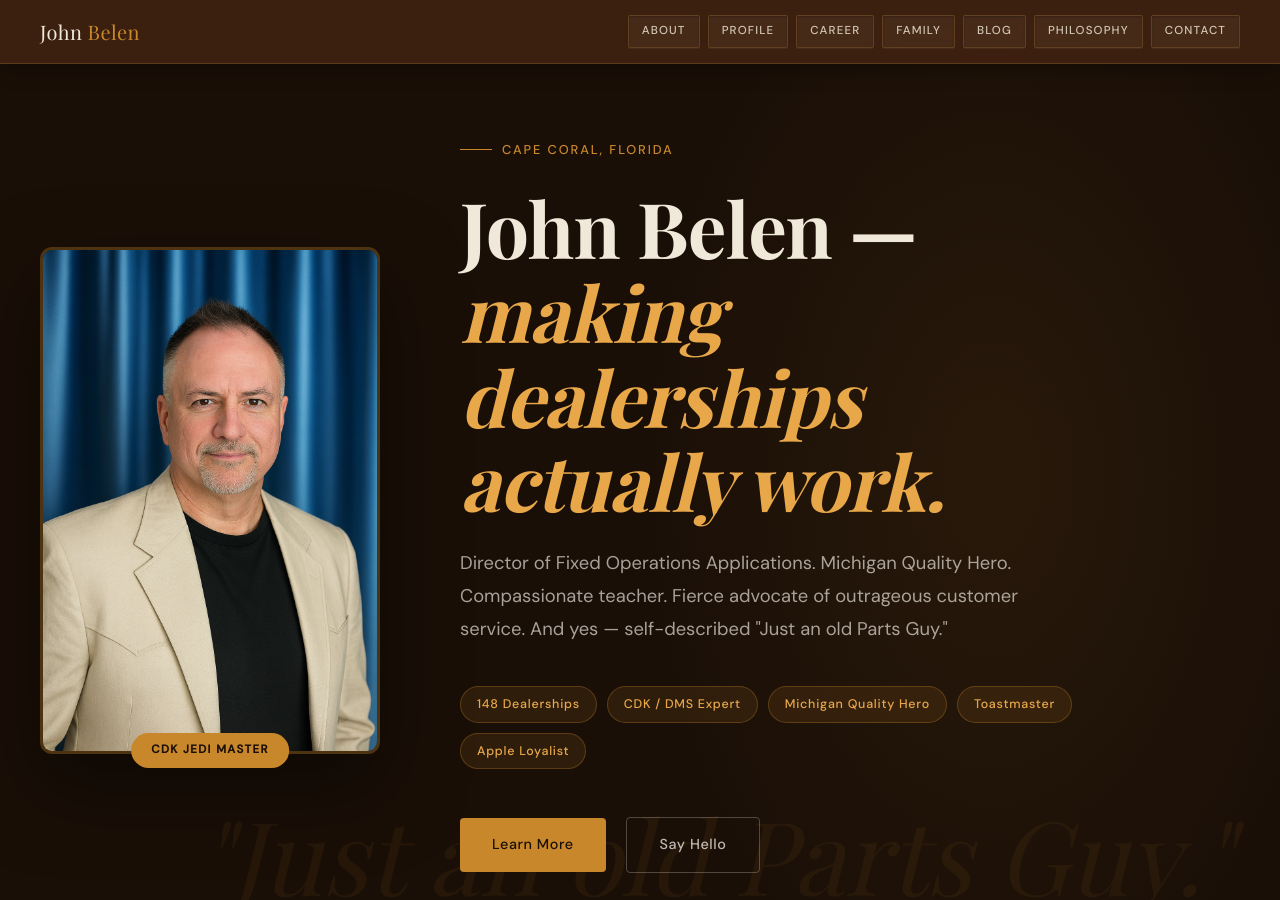
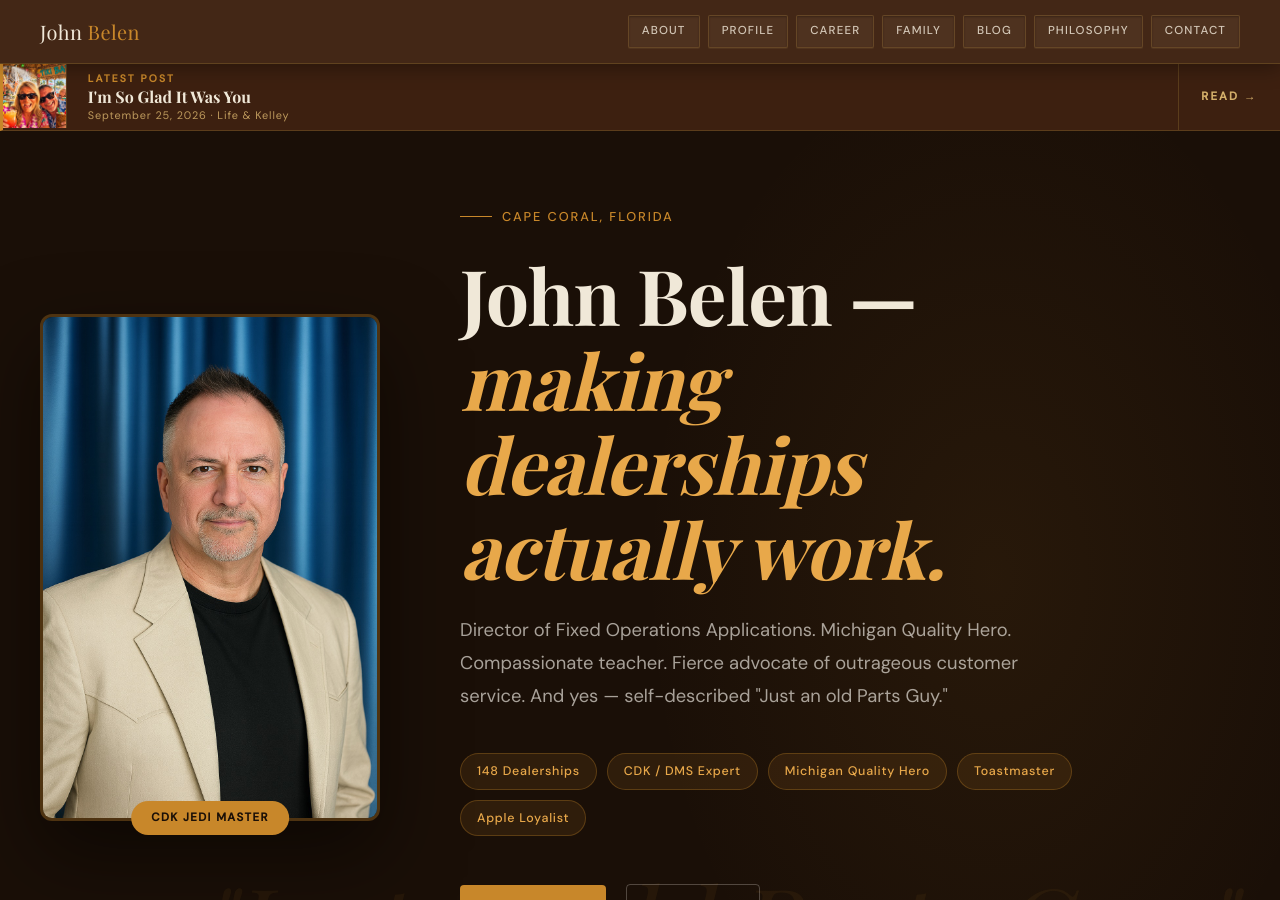
Before and after one commit to iMacDude/thebelens.com, a Jekyll site: the page built from index.html, in a window 1280 px wide and 900 px high. Built offline with Jekyll 4.4.1, drawn with Linux system fonts in a browser that asks for light colours; some web fonts are replaced; some of the changed text lies outside the part shown.

Commit message:
Fix stretched newspaper clipping, add latest-post banner, escape output
REGRESSION FIX — the clipping was stretched into a tall smear

My previous commit added width="2000" height="1080" to the clipping for
layout-shift prevention, but did not add height:auto to its inline style.
The literal height attribute then fought width:100% and forced a fixed
1080px height. Entirely my fault, introduced in ee02821.

height:auto is now in .clipping img with a comment explaining why it is
load-bearing. The width/height attributes are for aspect-ratio reservation
only; without height:auto they distort the image.

RE-ARRANGED — the clipping was unreadable regardless of the stretch

It sat in the right column of .about-grid (1fr 1fr inside a 900px
.section-inner, 5rem gap) — roughly 410px wide. A 2000px-wide newspaper
page scaled to 410px renders body text about 2px tall.

Moved out of the sidebar to full section width below the grid: 898px
measured, a 2.2x increase, and the Honors line is legible. Now a proper
<figure>/<figcaption>, wrapped in a link to the full-size file so it can
actually be read, with an explicit aria-label and a longer alt that
includes the text of the award mention. Verified rendered aspect ratio
1.852 against natural 1.852, and no horizontal overflow at 1280px.

LATEST-POST BANNER

Mirrors footprintsoffrank.com: thumbnail, label, title, date and category,
sitting directly under the fixed 64px nav. Fully guarded — no posts, or a
post without an image, both degrade cleanly instead of emitting a broken
<img>, which is the exact failure that shipped 404 heroes on three posts.
Hero top padding trimmed so the banner does not double the gap. On mobile
the CTA drops and the title wraps.

This does not duplicate the existing 3-card blog grid further down the
page; it is a top-of-page shortcut, same arrangement as Frank's site.

ESCAPING — unescaped Liquid output produced invalid HTML

Category "Life & Kelley" emitted a bare ampersand. Liquid does not escape
by default. Added | escape to every title, category and alt interpolation
in index.html, blog/index.html and _layouts/post.html. A full scan of the
build now shows zero bare ampersands outside the Google Fonts URL.
Also fixed two hardcoded bare & in the career timeline.

Co-Authored-By: Claude Opus 5 <noreply@anthropic.com>
Claude-Session: https://claude.ai/code/session_01HarKFqoSXxhnrSQ6VurEYZ

```diff
--- a/blog/index.html
+++ b/blog/index.html
@@ -42,10 +42,10 @@ description: "Thoughts from the field. 25+ years of dealerships, technology, tea
     <a class="post-entry" href="{{ post.url | relative_url }}">
       <div>
         <div class="post-entry-date">{{ post.date | date: "%b %-d, %Y" }}</div>
-        {% if post.category %}<div class="post-entry-category">{{ post.category }}</div>{% endif %}
+        {% if post.category %}<div class="post-entry-category">{{ post.category | escape }}</div>{% endif %}
       </div>
       <div>
-        <h2 class="post-entry-title">{{ post.title }}</h2>
+        <h2 class="post-entry-title">{{ post.title | escape }}</h2>
         {% if post.excerpt %}
         <div class="post-entry-excerpt">{{ post.excerpt | strip_html | truncate: 180 }}</div>
         {% endif %}
--- a/index.html
+++ b/index.html
@@ -604,6 +604,107 @@
   .nav-toggle.open span:nth-child(3) { transform: translateY(-7px) rotate(-45deg); }
 
   /* RESPONSIVE */
+
+  /* ── Newspaper clipping ─────────────────────────────────────────────
+     A wide document image. It previously lived in the ~410px right column
+     of .about-grid, where the newsprint rendered far too small to read. */
+  .clipping {
+    margin: 4rem 0 0;
+    max-width: 100%;
+  }
+  .clipping a {
+    display: block;
+    border-radius: 6px;
+    overflow: hidden;
+    box-shadow: 0 12px 40px rgba(15,30,46,0.18);
+    border: 1px solid var(--cream-mid);
+    transition: box-shadow 0.25s, transform 0.25s;
+  }
+  .clipping a:hover {
+    box-shadow: 0 18px 54px rgba(15,30,46,0.28);
+    transform: translateY(-2px);
+  }
+  .clipping img {
+    /* height:auto is load-bearing. The width/height attributes exist so the
+       browser can reserve the right box before the image loads (prevents
+       layout shift) — but without height:auto the literal height="1080"
+       fights width:100% and stretches the image into a tall smear. */
+    width: 100%;
+    height: auto;
+    display: block;
+  }
+  .clipping figcaption {
+    font-size: 0.78rem;
+    color: var(--text-muted);
+    margin-top: 0.9rem;
+    font-style: italic;
+    line-height: 1.6;
+  }
+  .clipping-zoom {
+    display: block;
+    margin-top: 0.4rem;
+    font-style: normal;
+    font-weight: 500;
+    letter-spacing: 0.06em;
+    text-transform: uppercase;
+    font-size: 0.7rem;
+    color: var(--amber);
+  }
+
+
+  /* ── Latest-post banner ─────────────────────────────────────────────
+     Thin strip directly beneath the fixed 64px nav, above the hero.
+     margin-top:64px clears the nav, which is position:fixed. */
+  .latest-banner {
+    margin-top: 64px;
+    display: flex;
+    align-items: stretch;
+    gap: 0;
+    text-decoration: none;
+    background: var(--mahogany);
+    border-bottom: 1px solid rgba(184, 148, 63, 0.25);
+    border-left: 3px solid var(--amber);
+    overflow: hidden;
+    transition: background 0.25s;
+  }
+  .latest-banner:hover { background: var(--mahogany-mid); }
+  .latest-banner:focus-visible { outline: 3px solid var(--amber); outline-offset: -3px; }
+  .latest-banner-thumb {
+    width: 64px; min-width: 64px; height: 64px;
+    object-fit: cover; display: block;
+    border-right: 1px solid rgba(184, 148, 63, 0.25);
+  }
+  .latest-banner-text {
+    display: flex; flex-direction: column; justify-content: center;
+    gap: 0.18rem; padding: 0.6rem 1.3rem; min-width: 0; flex: 1;
+  }
+  .latest-banner-label {
+    font-size: 0.65rem; letter-spacing: 0.2em; text-transform: uppercase;
+    font-weight: 600; color: var(--amber); line-height: 1;
+  }
+  .latest-banner-title {
+    font-family: 'Playfair Display', Georgia, serif;
+    font-weight: 700; font-size: 1rem; color: var(--cream); line-height: 1.25;
+    overflow: hidden; text-overflow: ellipsis; white-space: nowrap;
+  }
+  .latest-banner:hover .latest-banner-title { color: var(--white); }
+  .latest-banner-meta {
+    font-size: 0.68rem; letter-spacing: 0.08em; color: var(--brass-light);
+    line-height: 1; opacity: 0.85;
+  }
+  .latest-banner-cta {
+    display: flex; align-items: center; padding: 0 1.4rem; flex-shrink: 0;
+    font-size: 0.72rem; letter-spacing: 0.18em; text-transform: uppercase;
+    font-weight: 600; color: var(--brass-light);
+    border-left: 1px solid rgba(184, 148, 63, 0.25);
+    transition: color 0.25s;
+  }
+  .latest-banner:hover .latest-banner-cta { color: var(--amber-light); }
+
+  /* The hero pads 8rem off the top to clear the fixed nav. With the banner
+     sitting in that space, trim the hero so the gap does not double up. */
+  .latest-banner + .hero { padding-top: 4rem; min-height: calc(100vh - 128px); }
+
   @media (max-width: 768px) {
 
     /* NAV — hamburger */
@@ -664,6 +765,13 @@
 
     /* ABOUT */
     .about-grid { grid-template-columns: 1fr; gap: 2.5rem; }
+    .clipping { margin-top: 2.5rem; }
+
+    /* Banner: drop the CTA, let the title wrap to two lines */
+    .latest-banner-cta { display: none; }
+    .latest-banner-title { white-space: normal; font-size: 0.92rem; }
+    .latest-banner-thumb { width: 56px; min-width: 56px; height: 56px; }
+    .latest-banner-text { padding: 0.55rem 1rem; }
 
     /* PROFILE cards */
     .profile-grid { grid-template-columns: 1fr !important; }
@@ -731,6 +839,27 @@
 </nav>
 
 <main id="main">
+
+  <!-- Latest-post banner. Mirrors footprintsoffrank.com. site.posts is already
+       newest-first, so .first is the latest. Everything is guarded: no posts,
+       or a post with no image, both degrade cleanly rather than emitting a
+       broken <img> — the failure mode that shipped 404 heroes on three posts. -->
+  {%- assign latest = site.posts.first -%}
+  {%- if latest -%}
+  <a class="latest-banner" href="{{ latest.url | relative_url }}">
+    {%- if latest.image %}
+    <img class="latest-banner-thumb" src="{{ latest.image | relative_url }}"
+         alt="" aria-hidden="true" loading="lazy" decoding="async" width="64" height="64">
+    {%- endif %}
+    <span class="latest-banner-text">
+      <span class="latest-banner-label">Latest Post</span>
+      <span class="latest-banner-title">{{ latest.title | escape }}</span>
+      <span class="latest-banner-meta">{{ latest.date | date: "%B %-d, %Y" }}{% if latest.category %} &middot; {{ latest.category | escape }}{% endif %}</span>
+    </span>
+    <span class="latest-banner-cta">Read &rarr;</span>
+  </a>
+  {%- endif %}
+
 
 <!-- HERO -->
 <section class="hero">
@@ -840,17 +969,7 @@
         </div>
       </div>
       <div class="fade-in" style="animation-delay: 0.15s">
-        <div style="margin-bottom: 2rem;">
-          <img src="/assets/images/michigan-quality-hero-newspaper.JPG"
-               width="2000" height="1080" loading="lazy" decoding="async"
-               alt="Lansing State Journal, August 30 1999 — John Belen named Michigan Quality Hero"
-               style="width: 100%; border-radius: 6px; box-shadow: 0 12px 40px rgba(15,30,46,0.18); border: 1px solid var(--cream-mid);">
-          <p style="font-size: 0.78rem; color: var(--text-muted); margin-top: 0.75rem; font-style: italic; line-height: 1.5;">
-            Lansing State Journal &mdash; Business People &mdash; August 30, 1999.<br>
-            &ldquo;John Belen of Williams BMW Subaru named Quality Hero by the Michigan Quality Council.&rdquo;
-          </p>
-        </div>
-        <div class="section-label" style="margin-top: 2rem;">Specialties</div>
+        <div class="section-label">Specialties</div>
         <ul class="skills-list" style="margin-top: 1rem;">
           <li>CDK / DMS Fixed Operations configuration and optimization</li>
           <li>Empathic listening — actually hearing what clients need</li>
@@ -864,6 +983,27 @@
         </ul>
       </div>
     </div>
+
+      <!-- The clipping is a 2000px-wide newspaper page. In the 410px sidebar
+           it sat in, the newsprint was ~2px tall and unreadable. It gets the
+           full section width here, and links to the full-size file so it can
+           actually be read. height:auto is REQUIRED — the width/height attrs
+           are for aspect-ratio reservation only; without it the fixed height
+           fights width:100% and stretches the image vertically. -->
+      <figure class="clipping">
+        <a href="/assets/images/michigan-quality-hero-newspaper.JPG"
+           target="_blank" rel="noopener noreferrer"
+           aria-label="Open the full-size newspaper clipping in a new tab">
+          <img src="/assets/images/michigan-quality-hero-newspaper.JPG"
+               width="2000" height="1080" loading="lazy" decoding="async"
+               alt="Lansing State Journal &ldquo;Business People&rdquo; page, August 30 1999. Under Honors: &ldquo;Kevin Voss of Voyager Information Networks and John Belen of Williams BMW Subaru have been named Quality Heroes by the Michigan Quality Council.&rdquo;">
+        </a>
+        <figcaption>
+          Lansing State Journal &mdash; Business People &mdash; August 30, 1999.<br>
+          &ldquo;John Belen of Williams BMW Subaru named Quality Hero by the Michigan Quality Council.&rdquo;
+          <span class="clipping-zoom">Click to open full size &rarr;</span>
+        </figcaption>
+      </figure>
   </div>
 </section>
 
@@ -949,7 +1089,7 @@
       </div>
       <div class="timeline-item fade-in">
         <div class="timeline-date">2011 – 2013</div>
-        <div class="timeline-role">Training & Implementation Consultant</div>
+        <div class="timeline-role">Training &amp; Implementation Consultant</div>
         <div class="timeline-company">Dataset Inc. · Remote</div>
         <p class="timeline-desc">Independent consultant specializing in ADP/CDK system customization
         for automotive, heavy truck, and equipment dealers. His clients' favorite quote:
@@ -964,7 +1104,7 @@
       </div>
       <div class="timeline-item fade-in">
         <div class="timeline-date">1988 – 2007</div>
-        <div class="timeline-role">Multi-Role Automotive & Technology Leader</div>
+        <div class="timeline-role">Multi-Role Automotive &amp; Technology Leader</div>
         <div class="timeline-company">Williams Autoworld · Michigan</div>
         <p class="timeline-desc">Nearly two decades. One company. Every hat in the building. Over the
         course of 19 years, John served as Technician, Service Manager, Parts Manager, Systems
@@ -1029,8 +1169,8 @@
       <article class="blog-card fade-in" style="background: var(--white); border-radius: 8px; overflow: hidden; border: 1px solid rgba(15,30,46,0.08); transition: transform 0.2s, box-shadow 0.2s;">
         <div style="height: 6px; background: var(--amber);"></div>
         <div style="padding: 1.75rem;">
-          <div style="font-size: 0.72rem; font-weight: 500; letter-spacing: 0.12em; text-transform: uppercase; color: var(--amber); margin-bottom: 0.75rem;">{{ post.date | date: "%B %Y" }}{% if post.category %} &middot; {{ post.category }}{% endif %}</div>
-          <h3 style="font-family: 'Playfair Display', Georgia, serif; font-size: 1.15rem; font-weight: 700; color: var(--text-dark); margin-bottom: 0.75rem; line-height: 1.35;">{{ post.title }}</h3>
+          <div style="font-size: 0.72rem; font-weight: 500; letter-spacing: 0.12em; text-transform: uppercase; color: var(--amber); margin-bottom: 0.75rem;">{{ post.date | date: "%B %Y" }}{% if post.category %} &middot; {{ post.category | escape }}{% endif %}</div>
+          <h3 style="font-family: 'Playfair Display', Georgia, serif; font-size: 1.15rem; font-weight: 700; color: var(--text-dark); margin-bottom: 0.75rem; line-height: 1.35;">{{ post.title | escape }}</h3>
           <p style="font-size: 0.88rem; color: var(--text-muted); line-height: 1.75; margin-bottom: 1.25rem;">{{ post.excerpt | strip_html | truncate: 140 }}</p>
           <a href="{{ post.url | relative_url }}" style="font-size: 0.82rem; font-weight: 500; color: var(--navy); text-decoration: none; letter-spacing: 0.04em; border-bottom: 1px solid var(--amber); padding-bottom: 2px;">Read More →</a>
         </div>
```
Also changed, not shown: _layouts/post.html (+4 -4 lines).
